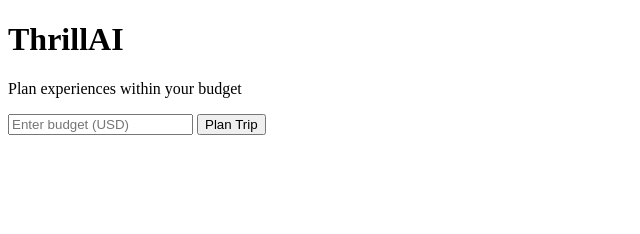
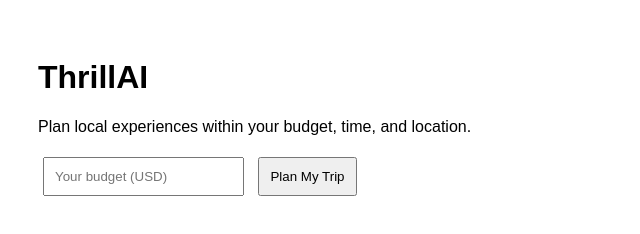
Before and after one commit to thrillworldlimited-stack/docs, a website: page public/index.html in a window 1280 px wide. Shown: the whole page, without its empty margins (0-640 px from the left). Drawn offline with Linux system fonts and the light colour scheme.

Commit message:
Update index.html

```diff
--- a/public/index.html
+++ b/public/index.html
@@ -2,28 +2,46 @@
 <html>
 <head>
   <title>ThrillAI Tour Planner</title>
+  <style>
+    body { font-family: Arial; padding: 30px; }
+    input, button { padding: 10px; margin: 5px; }
+    .card { border: 1px solid #ddd; padding: 15px; margin-top: 10px; }
+  </style>
 </head>
 <body>
-  <h1>ThrillAI</h1>
-  <p>Plan experiences within your budget</p>
 
-  <input id="budget" type="number" placeholder="Enter budget (USD)" />
-  <button onclick="planTrip()">Plan Trip</button>
+<h1>ThrillAI</h1>
+<p>Plan local experiences within your budget, time, and location.</p>
 
-  <ul id="results"></ul>
+<input id="budget" type="number" placeholder="Your budget (USD)" />
+<button onclick="plan()">Plan My Trip</button>
 
-  <script>
-    async function planTrip() {
-      const budget = document.getElementById("budget").value;
-      const res = await fetch("/api/plan", {
-        method: "POST",
-        headers: { "Content-Type": "application/json" },
-        body: JSON.stringify({ budget })
-      });
-      const data = await res.json();
-      document.getElementById("results").innerHTML =
-        data.map(e => `<li>${e.name} – $${e.price}</li>`).join("");
-    }
-  </script>
+<div id="results"></div>
+
+<script>
+const experiences = [
+  { name: "Maasai Cultural Immersion", price: 50, why: "Community-owned" },
+  { name: "Nairobi Street Food Crawl", price: 20, why: "Local vendors" },
+  { name: "Dhow Sunset Cruise", price: 60, why: "Eco-marine experience" },
+  { name: "Karura Forest Walk", price: 10, why: "Eco-friendly" }
+];
+
+function plan() {
+  const budget = Number(document.getElementById("budget").value);
+  const results = experiences.filter(e => e.price <= budget);
+
+  document.getElementById("results").innerHTML =
+    results.length
+      ? results.map(e =>
+          `<div class="card">
+            <strong>${e.name}</strong><br>
+            Price: $${e.price}<br>
+            Why ThrillAI chose this: ${e.why}
+          </div>`
+        ).join("")
+      : "<p>No experiences fit your budget.</p>";
+}
+</script>
+
 </body>
 </html>
```
